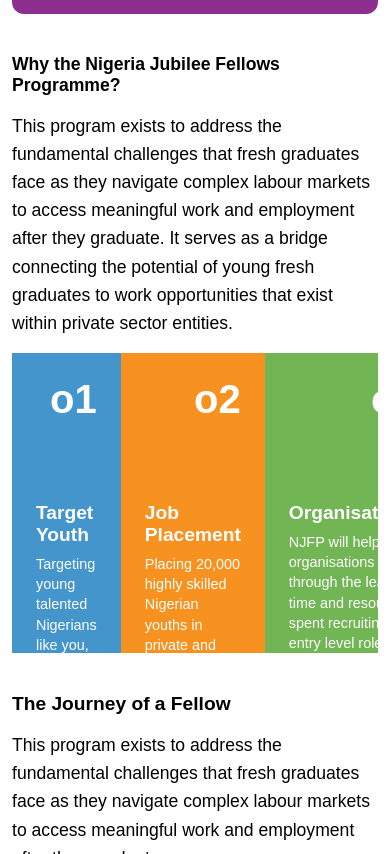
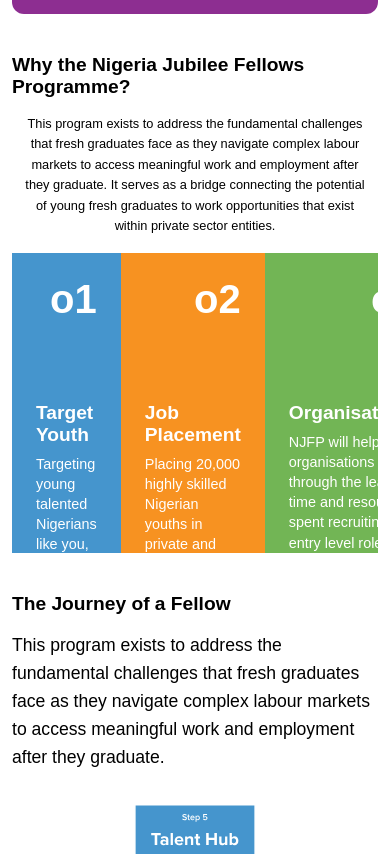
Before and after one commit to Eugene-001/UNDP-Project, a plain HTML site: page index.html in a window 390 px wide. Shown: the part 2403-3257 px from the top of the page. Drawn offline with Linux system fonts and the light colour scheme; a web font is replaced by a local one.

Commit message:
colored parts

```diff
--- a/styles.css
+++ b/styles.css
@@ -701,4 +701,19 @@ button {
     padding: 12px 16px !important;
     border-radius: 8px !important;
   }
+
+  .text-header {
+    font-size: 1.2rem !important;
+  }
+
+  .text-bodyy {
+    font-size: 0.8rem !important;
+    text-align: center !important;
+    width: 100% !important;
+    margin: 0 auto !important;
+    margin-bottom: 16px !important;
+    padding: 0 8px !important;
+    display: block !important;
+    box-sizing: border-box !important;
+  }
 }
```
